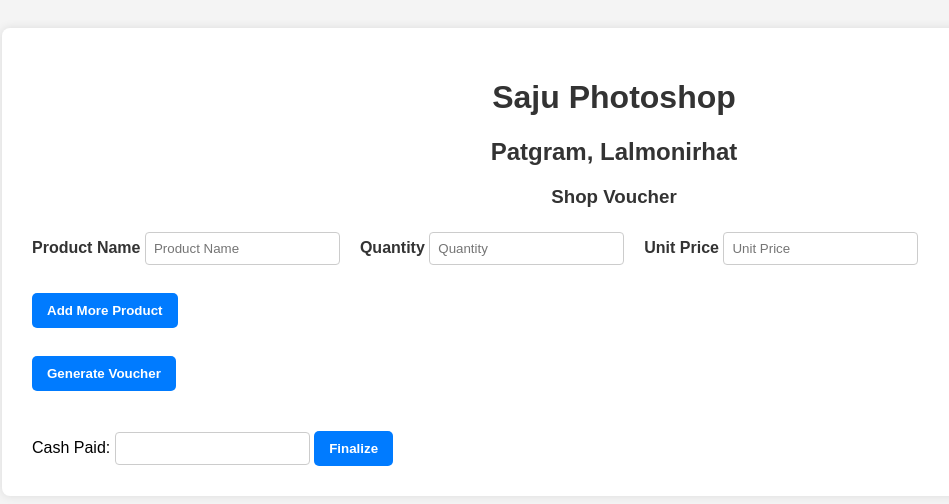
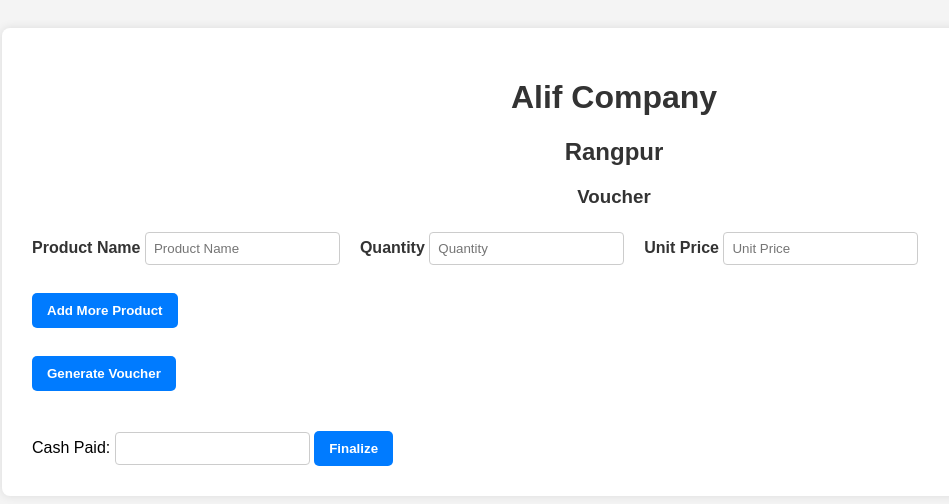
Before and after one commit to Alif1121/shop_project, a plain HTML site: page index.html in a window 1280 px wide. Shown: the whole page, without its empty margins (26-975 px from the left). Drawn offline with Linux system fonts and the light colour scheme.

Commit message:
Update index.html
new.html

```diff
--- a/index.html
+++ b/index.html
@@ -15,9 +15,9 @@
 <body>
 
   <div class="container">
-    <h1>Saju Photoshop</h1>
-    <h2>Patgram, Lalmonirhat</h2>
-    <h3>Shop Voucher</h3>
+    <h1>Alif Company </h1>
+    <h2>Rangpur </h2>
+    <h3> Voucher</h3>
 
     <form id="voucherForm">
       <div id="productList">
```
